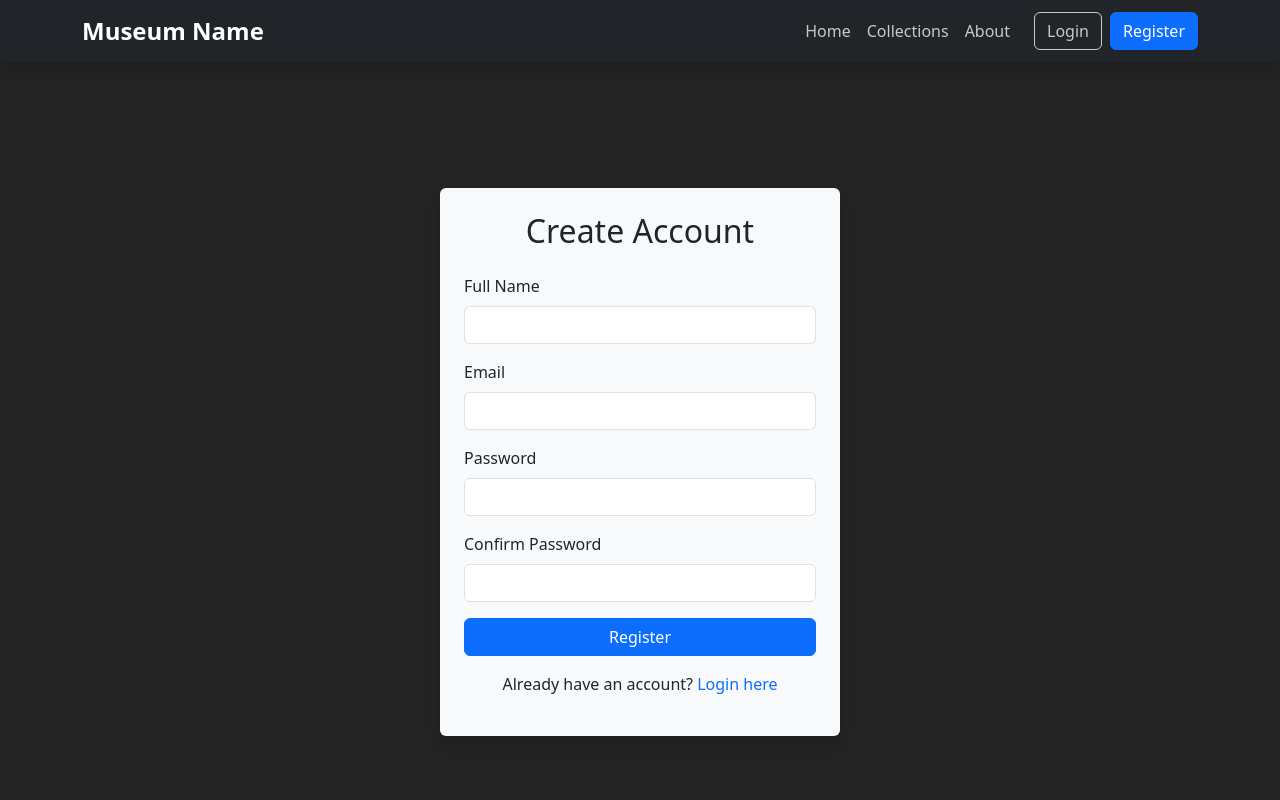
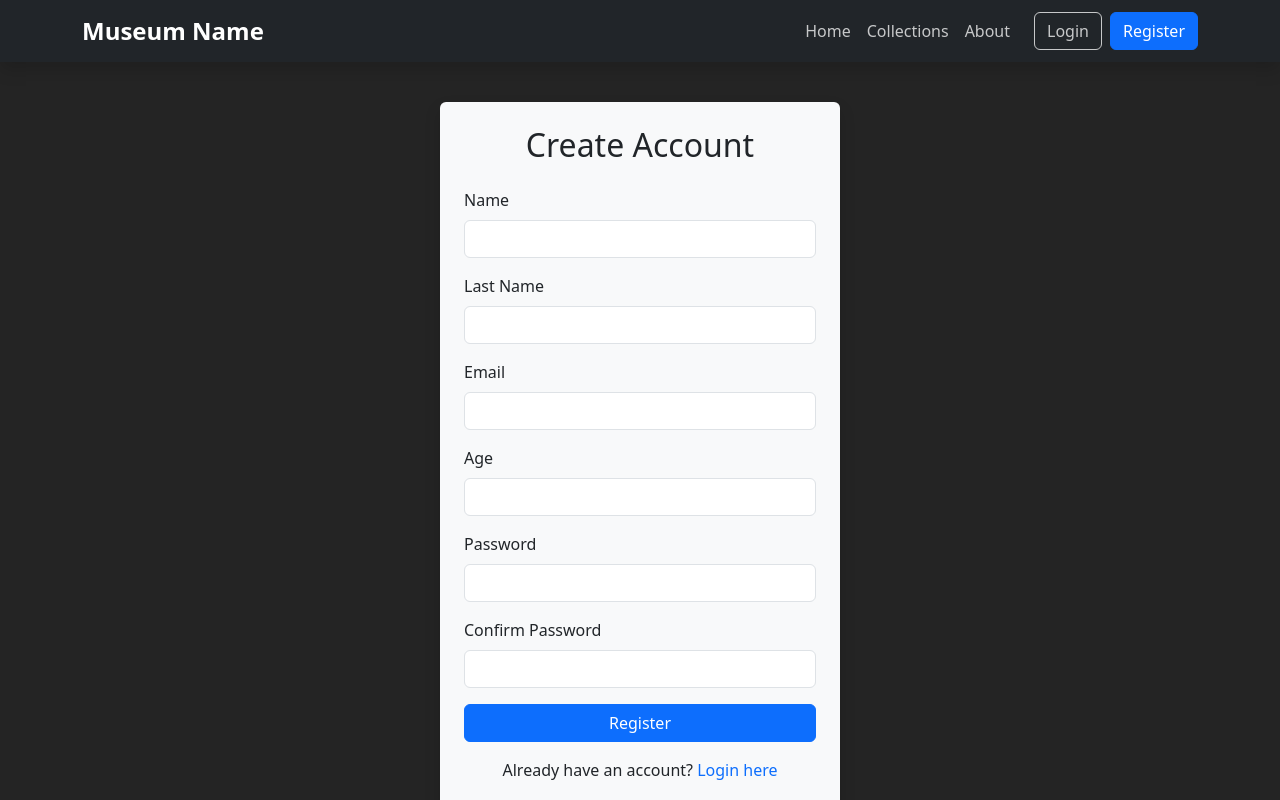
Before and after one commit to CharlyGoros/PDD, a React (Vite) app: page /register in a window 1280 px wide. Shown: the top 800 px of the page. Built offline with nearby package versions, Linux system fonts and the light colour scheme; no server answers.

Commit message:
register v2

```diff
--- a/src/pages/auth/Register.jsx
+++ b/src/pages/auth/Register.jsx
@@ -26,13 +26,15 @@ const Register = () => {
       // Llamar a la API para registrar al usuario
       await createUser({
         name: formData.name,
+        lastname: formData.lastname,
         email: formData.email,
         password: formData.password,
+        ege: formData.age,
       });
 
       setSuccess(true); // Mostrar mensaje de éxito
       setError(null); // Limpiar errores
-      setFormData({ name: '', email: '', password: '', confirmPassword: '' }); // Limpiar formulario
+      setFormData({ name: '', lastname: '', email: '', password: '', confirmPassword: '', age: '' }); // Limpiar formulario
     } catch (err) {
       setError('Failed to register user. Please try again.');
       console.error('Registration error:', err);
@@ -54,13 +56,25 @@ const Register = () => {
         {success && <div className="alert alert-success">Registration successful!</div>}
         <form onSubmit={handleSubmit}>
           <div className="mb-3">
-            <label htmlFor="name" className="form-label">Full Name</label>
+            <label htmlFor="name" className="form-label">Name</label>
             <input
               type="text"
               id="name"
               name="name"
               className="form-control"
               value={formData.name}
+              onChange={handleChange}
+              required
+            />
+          </div>
+          <div className="mb-3">
+            <label htmlFor="lastname" className="form-label">Last Name</label>
+            <input
+              type="text"
+              id="lastname"
+              name="lastname"
+              className="form-control"
+              value={formData.lastname}
               onChange={handleChange}
               required
             />
@@ -73,6 +87,18 @@ const Register = () => {
               name="email"
               className="form-control"
               value={formData.email}
+              onChange={handleChange}
+              required
+            />
+          </div>
+          <div className="mb-3">
+            <label htmlFor="age" className="form-label">Age</label>
+            <input
+              type="number"
+              id="age"
+              name="age"
+              className="form-control"
+              value={formData.age}
               onChange={handleChange}
               required
             />
```
